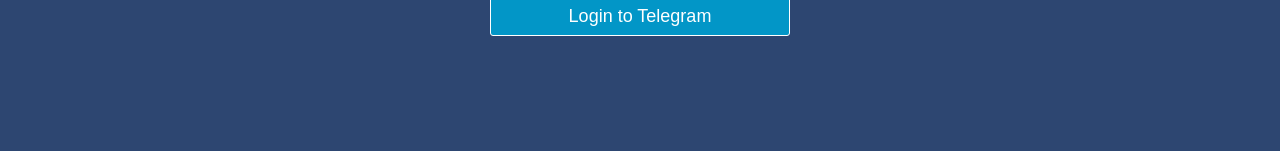
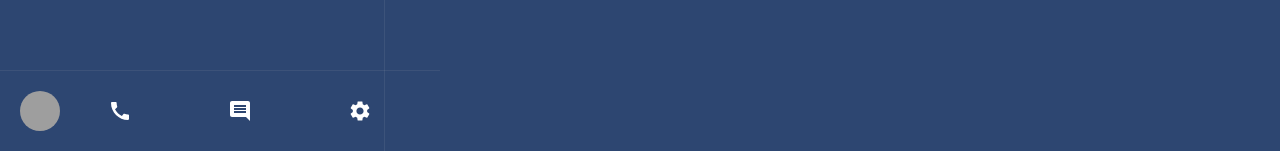
Before and after one commit to MohamedAhmed122/Telegram-clone, a React (Create React App) app: page / in a window 1280 px wide. Shown: the part 649-800 px from the top of the page. Built offline with nearby package versions, Linux system fonts and the light colour scheme; grey boxes are pictures that could not be loaded.

Commit message:
Sidebar Bottom is Done

```diff
--- a/src/App/Layouts/Sidebar/Sidebar.jsx
+++ b/src/App/Layouts/Sidebar/Sidebar.jsx
@@ -5,6 +5,7 @@
 import './StyleSidebar.css'
 import { IconButton } from '@material-ui/core';
 import SidebarRow from './SidebarRow/SidebarRow';
+import SidebarBottom from './SidebarBottom/SidebarBottom';
 
 
 export default function Sidebar() {
@@ -23,6 +24,7 @@
             <SidebarRow src='https://pagesix.com/wp-content/uploads/sites/3/2020/03/bebe-rexha-30.jpg?quality=80&strip=all'/>
             <SidebarRow src='https://pagesix.com/wp-content/uploads/sites/3/2020/03/bebe-rexha-30.jpg?quality=80&strip=all'/>
             <SidebarRow src='https://pagesix.com/wp-content/uploads/sites/3/2020/03/bebe-rexha-30.jpg?quality=80&strip=all'/>
+            <SidebarBottom />
         </div>
     )
 }
--- /dev/null
+++ b/src/App/Layouts/Sidebar/SidebarBottom/SidebarBottom.jsx
@@ -0,0 +1,20 @@
+import { Avatar, IconButton } from '@material-ui/core'
+import React from 'react'
+import CommentIcon from '@material-ui/icons/Comment';
+import CallIcon from '@material-ui/icons/Call';
+import SettingsIcon from '@material-ui/icons/Settings';
+
+import './StyleSidebarBottom.css'
+
+export default function SidebarBottom() {
+    return (
+        <div className='sidebar_bottom_main'>
+            <div className='sidebar_bottom_icons'>
+                <Avatar src='https://pagesix.com/wp-content/uploads/sites/3/2020/03/bebe-rexha-30.jpg?quality=80&strip=all' />
+                <CallIcon />
+                <CommentIcon />
+                <SettingsIcon />
+            </div>
+        </div>
+    )
+}
--- /dev/null
+++ b/src/App/Layouts/Sidebar/SidebarBottom/StyleSidebarBottom.css
@@ -0,0 +1,20 @@
+.sidebar_bottom_icons{
+    display: flex;
+    align-items: center;
+    justify-content: space-evenly;
+    margin: 20px;
+}
+.sidebar_bottom_main{
+    bottom: 0px;
+    position: fixed;
+    border-top:  1px solid rgba(190, 190, 190, 0.1) ;
+    overflow: hidden;
+
+}
+.sidebar_bottom_icons .MuiSvgIcon-root{
+    margin-left:3rem ;
+    margin-right:3rem ;
+}
+.sidebar_bottom_icons .MuiSvgIcon-root:hover{
+    color: rgba(2, 150,199);
+}
--- a/src/App/Redux/Auth/AuthReducer.js
+++ b/src/App/Redux/Auth/AuthReducer.js
@@ -2,7 +2,7 @@
 
 
 const initialState ={
-    isAuthenticated: false,
+    isAuthenticated: true,
     currentUser: null
 }
 
```
